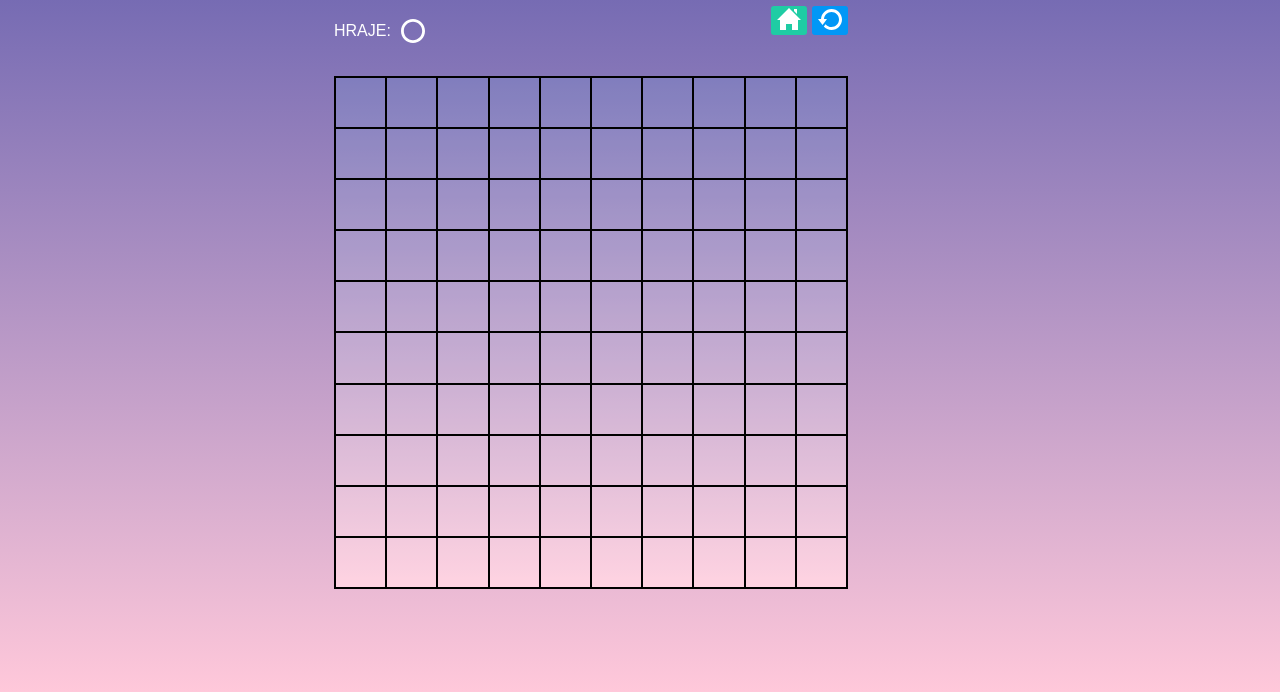
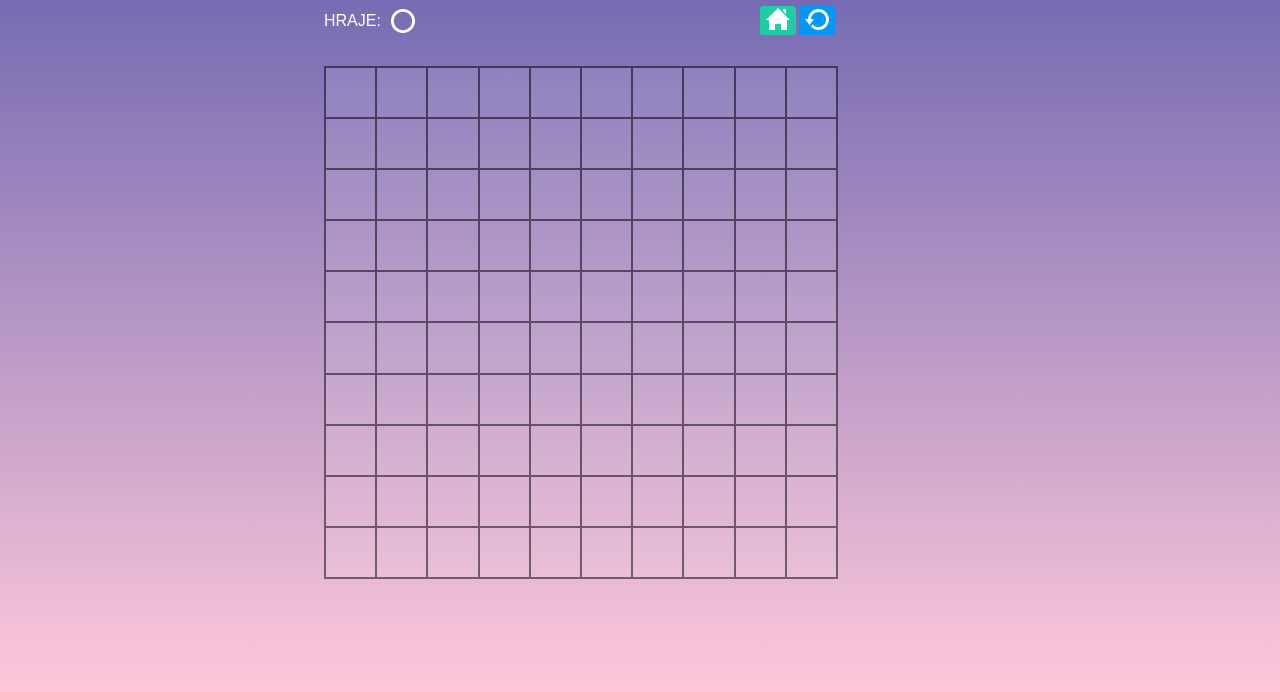
Before and after one commit to LucieDuskova/piskvorky, a plain HTML site: page hra.html in a window 1280 px wide. Shown: the part 108-800 px from the top of the page. Drawn offline with Linux system fonts and the light colour scheme.

Commit message:
úpravy po připomínkách

```diff
--- a/styly.css
+++ b/styly.css
@@ -7,6 +7,7 @@ html{
     display: flex;
     height: 99%;
     color: white;
+    background-attachment: fixed
   }
 
 
@@ -82,10 +83,11 @@ html{
 
   .game-board-div{
     display: grid;
-    grid-template-columns: repeat(10, 4vw);
+    grid-template-columns: repeat(10, 1fr);
     margin: 20px auto;
     border: 1px solid black;
-    background-image: linear-gradient(#615dad, #ffc8da);
+    /* background-image: linear-gradient(#615dad, #ffc8da); */
+    opacity: 0.5;
 
   }
 
@@ -100,7 +102,8 @@ html{
 
   .ikon{
     border: none;
-    border-radius: 3px 3px 3px 3px ;
+    border-radius: 3px;
+    margin-right: 3px;
   }
 
   .menu-div{
@@ -110,7 +113,7 @@ html{
 
   .game-div {
     text-align: center;
-    padding: 10px;
+    /* padding: 10px; */
     font-family: Lobster,sans-serif;
     }
 
@@ -122,6 +125,11 @@ html{
       display: flex;
     }
 
+    .menu__right{
+      display: flex;
+      align-items: center;
+    }
+
     .menu__play{
       margin-right: 10px;
     }
```
